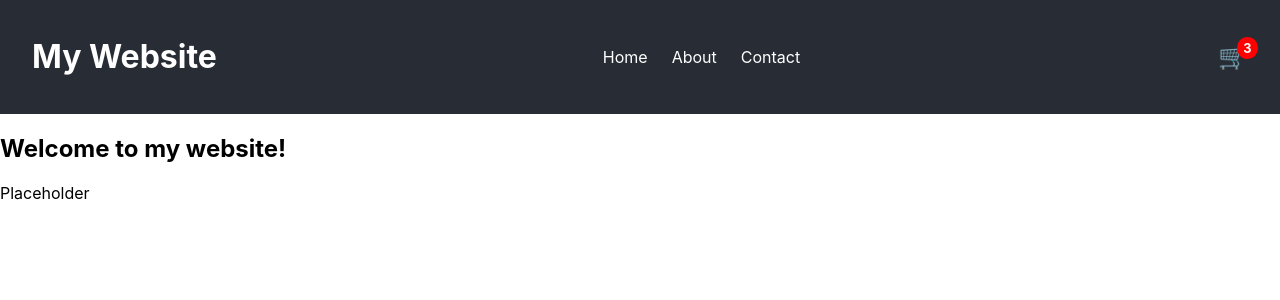
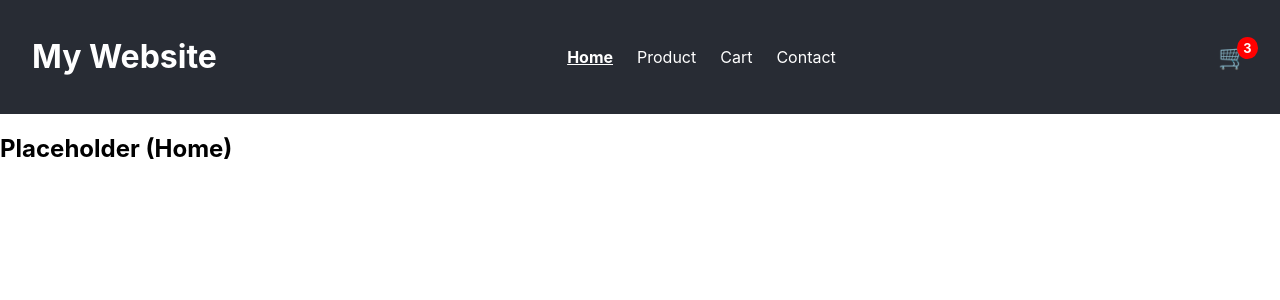
Before and after one commit to ykjellin/js-frameworks-ca, a React (Create React App) app: page / in a window 1280 px wide. Shown: the top 300 px of the page. Built offline with nearby package versions, Linux system fonts and the light colour scheme.

Commit message:
setup router project structure and base functionality

```diff
--- a/src/App.tsx
+++ b/src/App.tsx
@@ -1,15 +1,27 @@
 import React from "react";
+import { BrowserRouter, Routes, Route } from "react-router-dom";
 import Header from "./components/Header";
+import HomePage from "./pages/HomePage";
+import ProductPage from "./pages/ProductPage";
+import CartPage from "./pages/CartPage";
+import CheckoutSuccessPage from "./pages/CheckoutSuccessPage";
+import ContactPage from "./pages/ContactPage";
 
 const App: React.FC = () => {
   return (
-    <div>
+    <BrowserRouter>
       <Header />
       <main>
-        <h2>Welcome to my website!</h2>
-        <p>Placeholder</p>
+        <Routes>
+          <Route path="/" element={<HomePage />} />
+          <Route path="/product/:id" element={<ProductPage />} />
+          <Route path="/cart" element={<CartPage />} />
+          <Route path="/checkout-success" element={<CheckoutSuccessPage />} />
+          <Route path="/contact" element={<ContactPage />} />
+          <Route path="*" element={<h2>404 - Page Not Found</h2>} />
+        </Routes>
       </main>
-    </div>
+    </BrowserRouter>
   );
 };
 
--- a/src/components/Header.tsx
+++ b/src/components/Header.tsx
@@ -1,4 +1,5 @@
 import React, { useState } from "react";
+import { NavLink } from "react-router-dom";
 import styled from "styled-components";
 import Cart from "./Cart";
 
@@ -15,13 +16,13 @@ const Title = styled.h1`
   margin-right: auto;
 `;
 
-const Nav = styled.nav<{ isOpen: boolean }>`
+const StyledNav = styled.nav<{ $isOpen: boolean }>`
   display: flex;
-  gap: 1.5rem; /* Increase space between links */
-  margin-right: 2rem; /* Create space from the cart */
+  gap: 1.5rem;
+  margin-right: 2rem;
 
   @media (max-width: 768px) {
-    display: ${({ isOpen }) => (isOpen ? "flex" : "none")};
+    display: ${({ $isOpen }) => ($isOpen ? "flex" : "none")};
     flex-direction: column;
     background: #282c34;
     position: absolute;
@@ -32,24 +33,29 @@ const Nav = styled.nav<{ isOpen: boolean }>`
   }
 `;
 
-const NavLink = styled.a`
+const StyledLink = styled(NavLink)`
   text-decoration: none;
   color: white;
   font-size: 1rem;
 
+  &.active {
+    font-weight: bold;
+    text-decoration: underline;
+  }
+
   &:hover {
-    text-decoration: underline;
+    color: lightgray;
   }
 `;
 
 const ActionsWrapper = styled.div`
   display: flex;
   align-items: center;
-  gap: 1.5rem; /* Increase space between icons */
+  gap: 1.5rem;
   margin-left: auto;
 `;
 
-const HamburgerIcon = styled.div<{ isOpen: boolean }>`
+const HamburgerIcon = styled.div<{ $isOpen: boolean }>`
   display: none;
   flex-direction: column;
   cursor: pointer;
@@ -66,17 +72,17 @@ const HamburgerIcon = styled.div<{ isOpen: boolean }>`
     display: flex;
 
     div:nth-child(1) {
-      transform: ${({ isOpen }) =>
-        isOpen ? "rotate(45deg) translateY(6px)" : "none"};
+      transform: ${({ $isOpen }) =>
+        $isOpen ? "rotate(45deg) translateY(6px)" : "none"};
     }
 
     div:nth-child(2) {
-      opacity: ${({ isOpen }) => (isOpen ? 0 : 1)};
+      opacity: ${({ $isOpen }) => ($isOpen ? 0 : 1)};
     }
 
     div:nth-child(3) {
-      transform: ${({ isOpen }) =>
-        isOpen ? "rotate(-45deg) translateY(-6px)" : "none"};
+      transform: ${({ $isOpen }) =>
+        $isOpen ? "rotate(-45deg) translateY(-6px)" : "none"};
     }
   }
 `;
@@ -91,15 +97,18 @@ const Header: React.FC = () => {
     <HeaderContainer>
       <Title>My Website</Title>
 
-      <Nav isOpen={isOpen}>
-        <NavLink href="#home">Home</NavLink>
-        <NavLink href="#about">About</NavLink>
-        <NavLink href="#contact">Contact</NavLink>
-      </Nav>
+      <StyledNav $isOpen={isOpen}>
+        <StyledLink to="/" end>
+          Home
+        </StyledLink>
+        <StyledLink to="/product/1">Product</StyledLink>
+        <StyledLink to="/cart">Cart</StyledLink>
+        <StyledLink to="/contact">Contact</StyledLink>
+      </StyledNav>
 
       <ActionsWrapper>
         <Cart itemCount={cartItemCount} />
-        <HamburgerIcon isOpen={isOpen} onClick={toggleMenu}>
+        <HamburgerIcon $isOpen={isOpen} onClick={toggleMenu}>
           <div />
           <div />
           <div />
--- /dev/null
+++ b/src/pages/CartPage.tsx
@@ -0,0 +1,7 @@
+import React from "react";
+
+const CartPage: React.FC = () => {
+  return <h2>Placeholder (Cart)</h2>;
+};
+
+export default CartPage;
--- /dev/null
+++ b/src/pages/CheckoutSuccessPage.tsx
@@ -0,0 +1,7 @@
+import React from "react";
+
+const CheckoutSuccessPage: React.FC = () => {
+  return <h2>Placeholder (CheckOut)</h2>;
+};
+
+export default CheckoutSuccessPage;
--- /dev/null
+++ b/src/pages/ContactPage.tsx
@@ -0,0 +1,7 @@
+import React from "react";
+
+const ContactPage: React.FC = () => {
+  return <h2>Placeholder (Contact)</h2>;
+};
+
+export default ContactPage;
--- /dev/null
+++ b/src/pages/HomePage.tsx
@@ -0,0 +1,7 @@
+import React from "react";
+
+const HomePage: React.FC = () => {
+  return <h2>Placeholder (Home)</h2>;
+};
+
+export default HomePage;
--- /dev/null
+++ b/src/pages/ProductPage.tsx
@@ -0,0 +1,12 @@
+import React from "react";
+
+const ProductPage: React.FC = () => {
+  return (
+    <div>
+      <h2>Product Page Placeholder (Product)</h2>
+      <p>This page will display product details.</p>
+    </div>
+  );
+};
+
+export default ProductPage;
```
